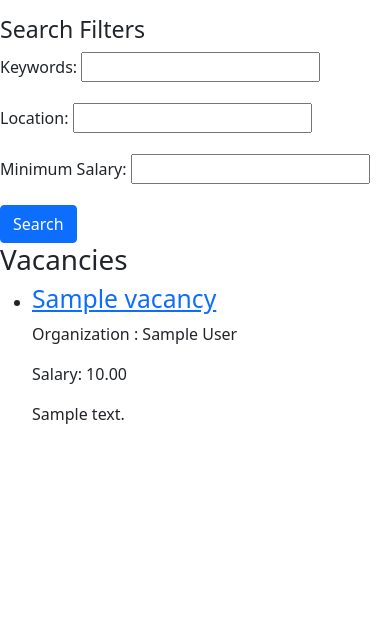
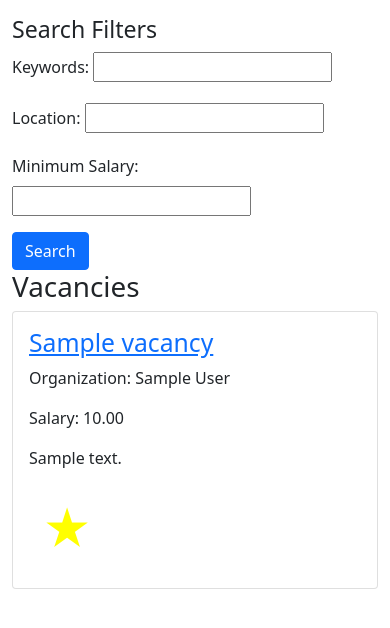
Before and after one commit to Maksvell129/job-finder, a Django app: page /vacancies/ in a window 390 px wide. Shown: the part 72-700 px from the top of the page. Run offline with Django 4.2, Linux system fonts and the light colour scheme; a user stored in the database is signed in; tables that the repository leaves empty hold one stand-in row (values such as "Sample post"); some libraries are stand-ins or nearby versions.

Commit message:
added favorite feature

```diff
--- a/jobs/templatetags/vacancy_tags.py
+++ b/jobs/templatetags/vacancy_tags.py
@@ -6,3 +6,8 @@ register = template.Library()
 @register.filter
 def has_applied(vacancy, user):
     return vacancy.responses.filter(applicant=user).exists()
+
+#
+# @register.filter(name='is_favorite')
+# def is_favorite(vacancy, user):
+#     return user.favorite_vacancies.filter(pk=vacancy.pk).exists()
--- a/jobs/urls.py
+++ b/jobs/urls.py
@@ -2,7 +2,8 @@ from django.urls import path
 
 from jobs import views
 from jobs.views import ApplicationCreateView, EmployerApplicationListView, ApplicantApplicationListView, \
-    ApplicationsChangeStatusView, EmployerVacancyListView, VacancyUpdateView
+    ApplicationsChangeStatusView, EmployerVacancyListView, VacancyUpdateView, ToggleFavoriteVacancyView, \
+    FavoriteVacanciesListView
 
 urlpatterns = [
     path('vacancies/', views.VacancyListView.as_view(), name='vacancies'),
@@ -10,7 +11,11 @@ urlpatterns = [
     path('vacancies/<int:vacancy_id>/apply/', ApplicationCreateView.as_view(), name='apply_vacancy'),
     path('vacancies/employer/', EmployerVacancyListView.as_view(), name='employer_vacancies'),
     path('vacancies/<int:pk>/edit/', VacancyUpdateView.as_view(), name='vacancy_edit'),
+    path('vacancies/favorite/<int:pk>/', ToggleFavoriteVacancyView.as_view(), name='vacancy_favorite'),
+    path('vacancies/favorites/', FavoriteVacanciesListView.as_view(), name='favorites_vacancies'),
     path('create_vacancy/', views.VacancyCreateView.as_view(), name='create_vacancy'),
+
+
     path('applications/employer/', EmployerApplicationListView.as_view(), name='applications_for_employer'),
     path('applications/applicant/', ApplicantApplicationListView.as_view(), name='applications_for_applicant'),
     path('applications/employer/change_status/<int:application_id>', ApplicationsChangeStatusView.as_view(),
--- a/jobs/views.py
+++ b/jobs/views.py
@@ -148,3 +148,23 @@ class ApplicationsChangeStatusView(LoginRequiredMixin, EmployerRequiredMixin, Vi
 
         application.save()
         return redirect('applications_for_employer')
+
+
+class ToggleFavoriteVacancyView(LoginRequiredMixin, View):
+    def post(self, request, pk):
+        vacancy = get_object_or_404(Vacancy, pk=pk)
+        user = request.user
+        if vacancy in user.favorite_vacancies.all():
+            user.favorite_vacancies.remove(vacancy)
+        else:
+            user.favorite_vacancies.add(vacancy)
+        return redirect(request.META.get('HTTP_REFERER', 'home'))
+
+
+class FavoriteVacanciesListView(LoginRequiredMixin, ListView):
+    model = Vacancy
+    template_name = 'jobs/favorite_vacancies.html'
+
+    def get_queryset(self):
+        vacancies = self.request.user.favorite_vacancies.all()
+        return vacancies
--- a/templates/base.html
+++ b/templates/base.html
@@ -14,7 +14,7 @@
     <script src="https://cdn.jsdelivr.net/npm/bootstrap@5.1.3/dist/js/bootstrap.bundle.min.js"
             integrity="sha384-ka7Sk0Gln4gmtz2MlQnikT1wXgYsOg+OMhuP+IlRH9sENBO0LRn5q+8nbTov4+1p"
             crossorigin="anonymous"></script>
-    {% block style %}{% endblock %}
+<link rel="stylesheet" href="https://fonts.googleapis.com/css2?family=Material+Symbols+Outlined:opsz,wght,FILL,GRAD@48,700,0,200" />    {% block style %}{% endblock %}
     <style>
         th a {
             display: block;
--- a/templates/jobs/vacancy_list.html
+++ b/templates/jobs/vacancy_list.html
@@ -1,75 +1,26 @@
 {% extends 'base.html' %}
 {% load vacancy_tags %}
 {% block content %}
-{#    <h1>Vacancies</h1>#}
-{#    <form method="get">#}
-{#        <input type="text" name="q" placeholder="Search...">#}
-{#        <button type="submit">Search</button>#}
-{#    </form>#}
-{#    <ul class="vacancy-list">#}
-{#        {% for vacancy in object_list %}#}
-{#            <li>#}
-{#                <h2><a href="{% url 'vacancy_detail' pk=vacancy.pk %}">{{ vacancy.title }}</a></h2>#}
-{#                <p>Organization : {{ vacancy.organization.name }}</p>#}
-{#                <p>Salary: {{ vacancy.salary }}</p>#}
-{#                <p>{{ vacancy.description }}</p>#}
-{#                {% if user.is_authenticated and not user.is_employer %}#}
-{#                    {% if vacancy|has_applied:user %}#}
-{#                        <p>Вы уже откликались на эту вакансию</p>#}
-{#                    {% else %}#}
-{#                        <form action="{% url 'apply_vacancy' vacancy.pk %}" method="POST">#}
-{#                            {% csrf_token %}#}
-{#                            <button type="button" class="btn btn-primary" data-toggle="modal"#}
-{#                                    data-target="#confirmModal">#}
-{#                                Apply#}
-{#                            </button>#}
-{#                            <div class="modal fade" id="confirmModal" tabindex="-1" role="dialog"#}
-{#                                 aria-labelledby="confirmModalLabel" aria-hidden="true">#}
-{#                                <div class="modal-dialog" role="document">#}
-{#                                    <div class="modal-content">#}
-{#                                        <div class="modal-header">#}
-{#                                            <h5 class="modal-title" id="confirmModalLabel">Confirm Action</h5>#}
-{#                                            <button type="button" class="close" data-dismiss="modal" aria-label="Close">#}
-{#                                                <span aria-hidden="true">&times;</span>#}
-{#                                            </button>#}
-{#                                        </div>#}
-{#                                        <div class="modal-body">#}
-{#                                            Are you sure you want to apply for this vacancy?#}
-{#                                        </div>#}
-{#                                        <div class="modal-footer">#}
-{#                                            <button type="button" class="btn btn-secondary" data-dismiss="modal">Cancel#}
-{#                                            </button>#}
-{#                                            <button type="submit" class="btn btn-primary">Apply</button>#}
-{#                                        </div>#}
-{#                                    </div>#}
-{#                                </div>#}
-{#                            </div>#}
-{#                        </form>#}
-{#                    {% endif %}#}
-{#                {% endif %}#}
-{#            </li>#}
-{#        {% empty %}#}
-{#            <li>No vacancies yet.</li>#}
-{#        {% endfor %}#}
-{#    </ul>#}
+    <div class="container">
         <div class="row">
-  <div class="col-md-3">
+            <div class="col-md-4">
                 <h3>Search Filters</h3>
                 <form method="get">
                     {{ search_form.as_p }}
                     <button type="submit" class="btn btn-primary">Search</button>
                 </form>
             </div>
-  <div class="col-md-9">
+            <div class="col-md-8">
                 <!-- Список вакансий -->
                 <h1>Vacancies</h1>
-    <ul class="vacancy-list">
                 {% for vacancy in object_list %}
-            <li>
-                <h2><a href="{% url 'vacancy_detail' pk=vacancy.pk %}">{{ vacancy.title }}</a></h2>
-                <p>Organization : {{ vacancy.organization.name }}</p>
-                <p>Salary: {{ vacancy.salary }}</p>
-                <p>{{ vacancy.description }}</p>
+                    <div class="card mb-3">
+                        <div class="card-body">
+                            <h2 class="card-title"><a
+                                    href="{% url 'vacancy_detail' pk=vacancy.pk %}">{{ vacancy.title }}</a></h2>
+                            <p class="card-text">Organization: {{ vacancy.organization.name }}</p>
+                            <p class="card-text">Salary: {{ vacancy.salary }}</p>
+                            <p class="card-text">{{ vacancy.description }}</p>
                             {% if user.is_authenticated and not user.is_employer %}
                                 {% if vacancy|has_applied:user %}
                                     <p>Вы уже откликались на эту вакансию</p>
@@ -85,8 +36,10 @@
                                             <div class="modal-dialog" role="document">
                                                 <div class="modal-content">
                                                     <div class="modal-header">
-                                            <h5 class="modal-title" id="confirmModalLabel">Confirm Action</h5>
-                                            <button type="button" class="close" data-dismiss="modal" aria-label="Close">
+                                                        <h5 class="modal-title" id="confirmModalLabel">Confirm
+                                                            Action</h5>
+                                                        <button type="button" class="close" data-dismiss="modal"
+                                                                aria-label="Close">
                                                             <span aria-hidden="true">&times;</span>
                                                         </button>
                                                     </div>
@@ -94,7 +47,8 @@
                                                         Are you sure you want to apply for this vacancy?
                                                     </div>
                                                     <div class="modal-footer">
-                                            <button type="button" class="btn btn-secondary" data-dismiss="modal">Cancel
+                                                        <button type="button" class="btn btn-secondary"
+                                                                data-dismiss="modal">Cancel
                                                         </button>
                                                         <button type="submit" class="btn btn-primary">Apply</button>
                                                     </div>
@@ -104,11 +58,29 @@
                                     </form>
                                 {% endif %}
                             {% endif %}
-            </li>
+                            {% if user.is_authenticated %}
+                                <!-- Employer view -->
+                                <form action="{% url "vacancy_favorite" pk=vacancy.id %}" method="POST">
+                                    {% csrf_token %}
+                                    {% if vacancy in user.favorite_vacancies.all %}
+                                        <button type="submit" class="btn">
+{#                                            <span class="material-symbols-outlined">star</span>#}
+                                        <span style="font-size:300%;color:yellow;">&starf;</span>
+                                        </button>
+                                    {% else %}
+                                        <button type="submit" class="btn">
+{#                                            <span class="material-symbols-outlined">star</span>#}
+                                        <span style="font-size:300%;color:gray;">&starf;</span>
+                                        </button>
+                                    {% endif %}
+                                </form>
+                            {% endif %}
+                        </div>
+                    </div>
                 {% empty %}
-            <li>No vacancies yet.</li>
+                    <p>No vacancies yet.</p>
                 {% endfor %}
-    </ul>
+            </div>
         </div>
     </div>
 {% endblock %}
--- a/templates/navbar.html
+++ b/templates/navbar.html
@@ -19,22 +19,28 @@
             {% if user.is_authenticated %}
                 <li class="nav-item">
                     {% if  user.is_employer %}
-                        <a class="nav-link" href="{% url 'applications_for_employer' %}">Application</a>
+                        <a class="nav-link" href="{% url 'applications_for_employer' %}">Applications</a>
                     {% else %}
-                        <a class="nav-link" href="{% url 'applications_for_applicant' %}">Application</a>
+                        <a class="nav-link" href="{% url 'applications_for_applicant' %}">Applications</a>
                     {% endif %}
                 </li>
             {% endif %}
-            {% if user.is_authenticated and user.is_employer%}
+            {% if user.is_authenticated and user.is_employer %}
                 <li class="nav-item">
-                <a class="nav-link" href="{% url 'employer_vacancies' %}">My Vacancies</a>
-            </li>
+                    <a class="nav-link" href="{% url 'employer_vacancies' %}">My Vacancies</a>
+                </li>
+            {% endif %}
+            {% if user.is_authenticated%}
+                <li class="nav-item">
+                    <a class="nav-link" href="{% url 'favorites_vacancies' %}">Favorite</a>
+                </li>
             {% endif %}
         </ul>
 
 
         <form class="d-flex search-form" role="search" style="margin: 0;" method="get" action="{% url 'vacancies' %}">
-            <input class="form-control me-2" type="search" placeholder="Search" aria-label="Search" name="query" aria-placeholder="Search">
+            <input class="form-control me-2" type="search" placeholder="Search" aria-label="Search" name="query"
+                   aria-placeholder="Search">
             <button class="btn btn-outline-success" type="submit">Search</button>
         </form>
         {% if user.is_authenticated %}
```
Also changed, not shown: accounts/models.py (+12 -4 lines), templates/jobs/favorite_vacancies.html (added, +12 -0 lines), templates/jobs/vacancy_detail.html (+17 -0 lines), accounts/migrations/0003_favoritevacancy_customuser_favorite_vacancies.py (added). Lines whose indentation alone changed are shown as unchanged.
